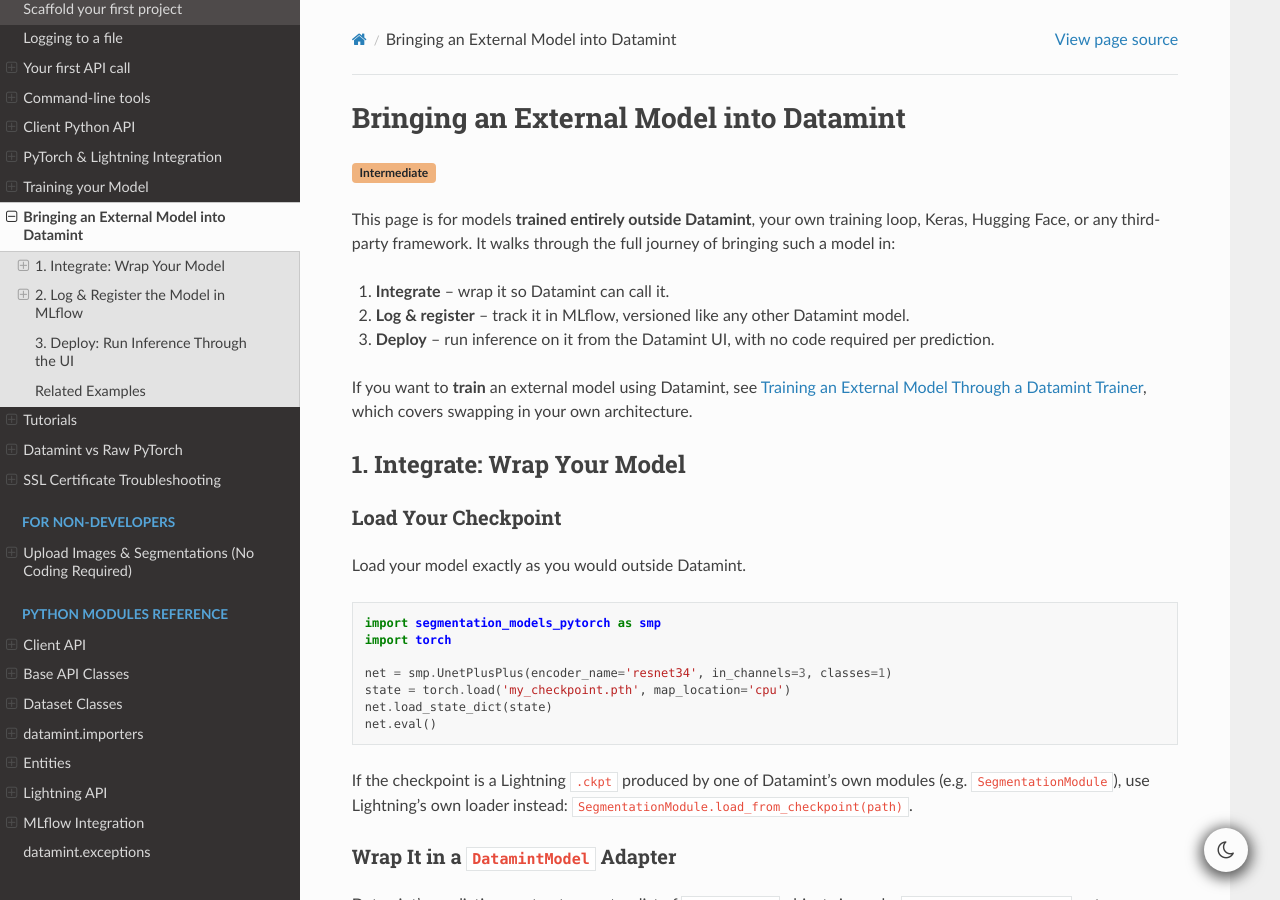
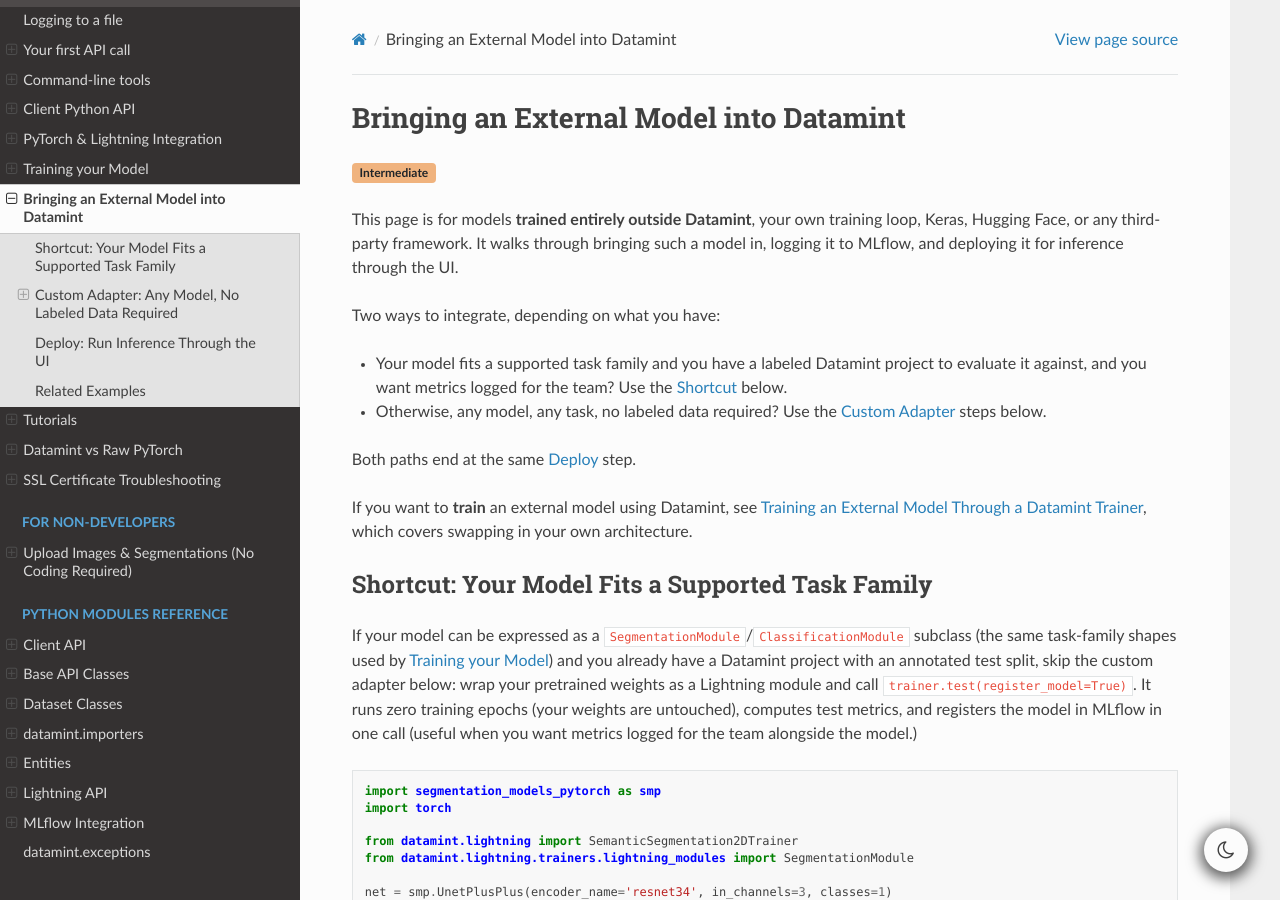
Before and after one commit to SonanceAI/datamint-python-api, a Sphinx documentation site: the page built from docs/source/inference.rst, in a window 1280 px wide and 900 px high. Built offline with Sphinx 7.4.7 and the Read the Docs theme 3.1.0, drawn with Linux system fonts in a browser that asks for light colours; some of the changed text lies outside the part shown.

Commit message:
added explanation about .test

```diff
--- a/docs/source/inference.rst
+++ b/docs/source/inference.rst
@@ -7,21 +7,87 @@
 :bdg-warning:`Intermediate`
 
 This page is for models **trained entirely outside Datamint**, your own training loop,
-Keras, Hugging Face, or any third-party framework. It walks through the full journey of
-bringing such a model in:
+Keras, Hugging Face, or any third-party framework. It walks through bringing such a
+model in, logging it to MLflow, and deploying it for inference through the UI.
 
-1. **Integrate** -- wrap it so Datamint can call it.
-2. **Log & register** -- track it in MLflow, versioned like any other Datamint model.
-3. **Deploy** -- run inference on it from the Datamint UI, with no code required per
-   prediction.
+Two ways to integrate, depending on what you have:
+
+- Your model fits a supported task family and you have a labeled Datamint project to
+  evaluate it against, and you want metrics logged for the team? Use the
+  :ref:`Shortcut <external_model_shortcut>` below.
+- Otherwise, any model, any task, no labeled data required? Use the
+  :ref:`Custom Adapter <external_model_custom_adapter>` steps below.
+
+Both paths end at the same :ref:`Deploy <external_model_deploy>` step.
 
 If you want to **train** an external model using Datamint, see
 :ref:`Training an External Model Through a Datamint Trainer <training_external_model>`,
 which covers swapping in your own architecture.
 
 
-1. Integrate: Wrap Your Model
---------------------------------
+.. _external_model_shortcut:
+
+Shortcut: Your Model Fits a Supported Task Family
+----------------------------------------------------
+
+If your model can be expressed as a ``SegmentationModule``/``ClassificationModule``
+subclass (the same task-family shapes used by :doc:`trainer_api`) and you already have
+a Datamint project with an annotated test split, skip the custom adapter below: wrap
+your pretrained weights as a Lightning module and call
+``trainer.test(register_model=True)``. It runs zero training epochs (your weights are
+untouched), computes test metrics, and registers the model in MLflow in one call (useful when you want metrics
+logged for the team alongside the model.)
+
+.. code-block:: python
+
+   import segmentation_models_pytorch as smp
+   import torch
+
+   from datamint.lightning import SemanticSegmentation2DTrainer
+   from datamint.lightning.trainers.lightning_modules import SegmentationModule
+
+   net = smp.UnetPlusPlus(encoder_name='resnet34', in_channels=3, classes=1)
+   net.load_state_dict(torch.load('my_checkpoint.pth', map_location='cpu'))
+
+
+   class ExternalSegModule(SegmentationModule):
+       def __init__(self, *args, **kwargs):
+           super().__init__(*args, class_names=['lesion'], **kwargs)
+           self.model = net
+
+       def forward(self, x):
+           return self.model(x)
+
+
+   MODEL_NAME = "my-external-unet"
+
+   trainer = SemanticSegmentation2DTrainer(
+       project="MyProject",
+       image_size=256,
+       model=ExternalSegModule,
+       model_name=MODEL_NAME,
+   )
+   test_metrics = trainer.test(register_model=True)
+
+``test_metrics`` is logged to the MLflow run and shows up in the Datamint dashboard
+alongside metrics from any trainer-trained model. Skip ahead to
+:ref:`Deploy <external_model_deploy>` -- no manual ``log_model()``/adapter needed for
+this path. Note that ``register_model=True`` does not set a ``champion`` alias, so use
+``model_version=`` when deploying.
+
+This shortcut doesn't apply if your model doesn't fit one of Datamint's task families,
+or you have no labeled test split to evaluate against, use the custom adapter path
+below instead.
+
+
+.. _external_model_custom_adapter:
+
+Custom Adapter: Any Model, No Labeled Data Required
+--------------------------------------------------------
+
+The steps below build a generic adapter that works for any model, task, or dataset,
+no metrics, no labeled project required. Use them when the shortcut above doesn't
+apply.
 
 Load Your Checkpoint
 ~~~~~~~~~~~~~~~~~~~~~~
@@ -135,8 +201,8 @@
        print(f"{ann.name!r}  mask shape={ann.mask.shape}")
 
 
-2. Log & Register the Model in MLflow
-----------------------------------------
+Log & Register the Model in MLflow
+~~~~~~~~~~~~~~~~~~~~~~~~~~~~~~~~~~~~
 
 ``datamint.mlflow.flavors.log_model`` serialises your adapter (including the embedded
 ``nn.Module``) as an MLflow artifact, records ``task_type`` so the Datamint server knows
@@ -174,7 +240,7 @@
    print(f"Model URI : {model_info.model_uri}")
 
 Assign an Alias
-~~~~~~~~~~~~~~~~~
+^^^^^^^^^^^^^^^^^
 
 Deployment resolves models by alias, not raw version number. Set one (commonly
 ``champion``) on the version you just registered:
@@ -203,17 +269,21 @@
    predictions = loaded_model.predict(resources)
 
 
-3. Deploy: Run Inference Through the UI
+.. _external_model_deploy:
+
+Deploy: Run Inference Through the UI
 ------------------------------------------
 
 Deploying starts a serving instance for the registered model so predictions can be
-triggered directly from the Datamint platform, without writing any code per prediction:
+triggered directly from the Datamint platform, without writing any code per prediction.
+Resolve by ``model_alias`` if you set one (the custom adapter path above does this), or
+by ``model_version`` directly if you came from the shortcut, which doesn't set an alias:
 
 .. code-block:: python
 
    job = api.deploy.start(
        model_name=MODEL_NAME,
-       model_alias='champion',
+       model_alias='champion',   # or: model_version=1
        with_gpu=False,
    )
 
```
